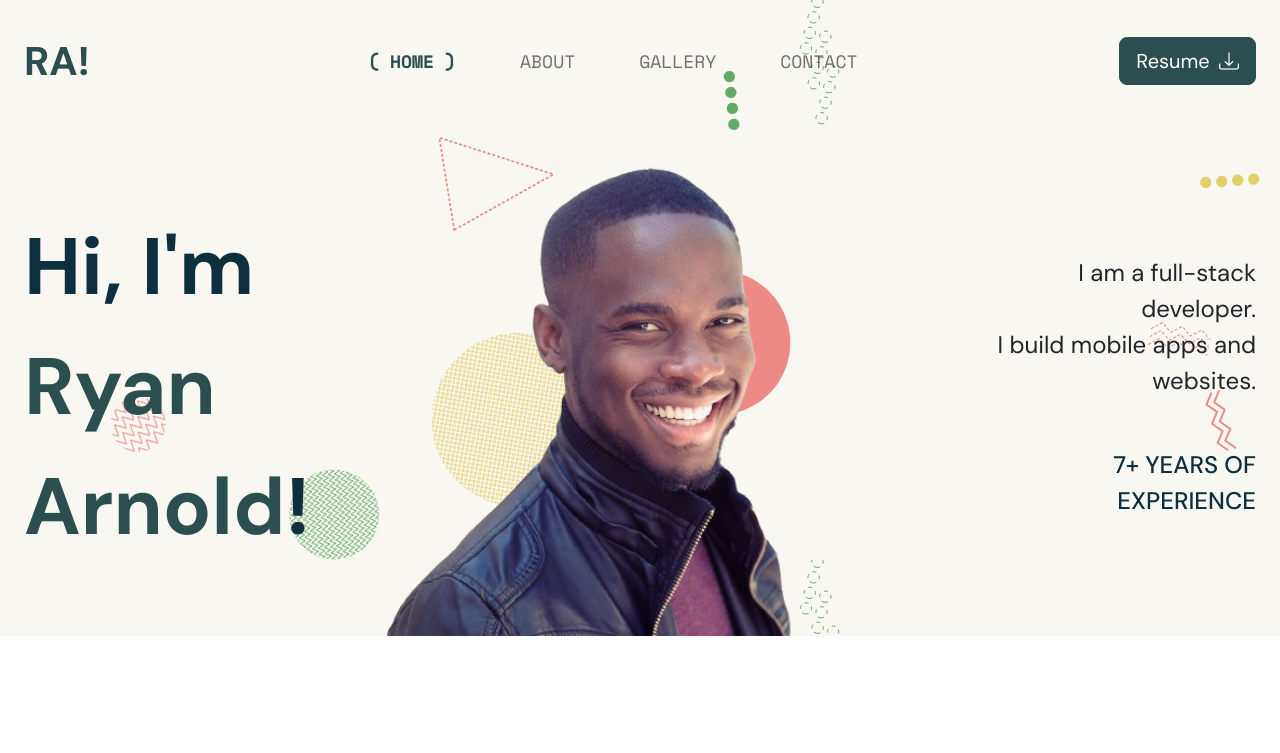
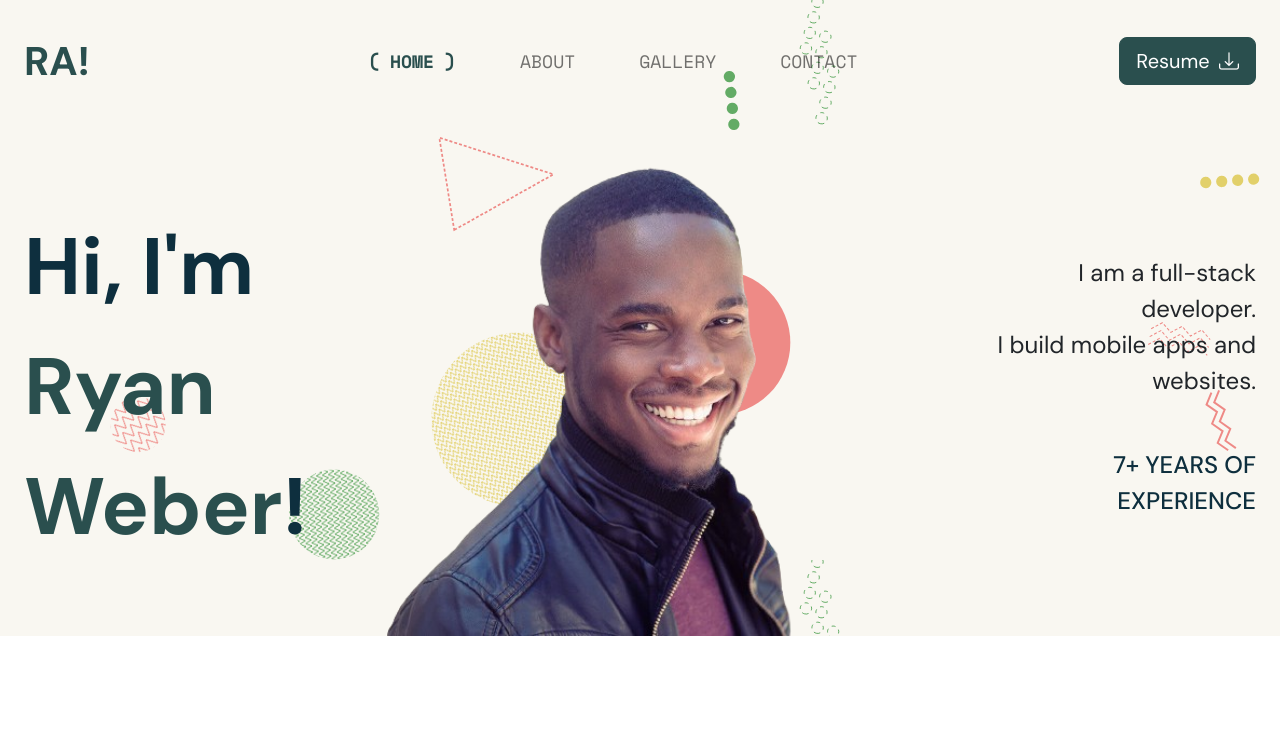
Before and after one commit to ReinertYosua/reinertyosua.github.io, a plain HTML site: page index.html in a window 1280 px wide. Shown: the top 753 px of the page. Drawn offline with nearby package versions, Linux system fonts and the light colour scheme.

Commit message:
Update index.html

```diff
--- a/index.html
+++ b/index.html
@@ -56,7 +56,7 @@
                 <div class="row justify-content-between align-items-center gx-5 gy-5">
                     <div class="col-md-3">
                         <div class="text-center text-md-start">
-                            <h1 class="display-1 fw-bold lh-base">Hi, I'm <span class="text-accent-codecyan">Ryan Arnold</span>!
+                            <h1 class="display-1 fw-bold lh-base">Hi, I'm <span class="text-accent-codecyan">Ryan Weber</span>!
                             </h1>
                         </div>
                     </div>
```
